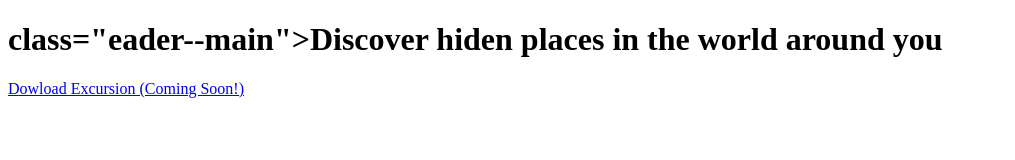
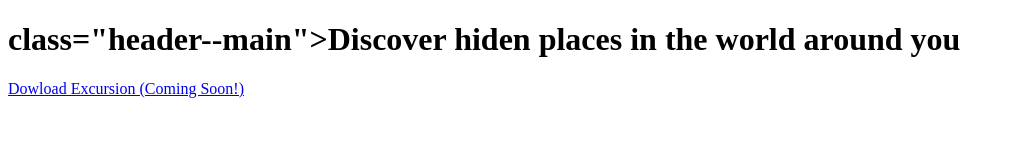
Before and after one commit to BenjamiLudvik/EXCURSION, a plain HTML site: page index.html in a window 1280 px wide. Shown: the whole page, without its empty margins (0-1015 px from the left). Drawn offline with Linux system fonts and the light colour scheme.

Commit message:
Added header--main style

```diff
--- a/index.html
+++ b/index.html
@@ -8,7 +8,7 @@
         <link real="stylesheet" type="text/css" href="resources/css/style.css">
      </head>
 <body>
-<h1> class="eader--main">Discover hiden places in the world around you</h1>
+<h1> class="header--main">Discover hiden places in the world around you</h1>
 <p><a href="#">Dowload Excursion (Coming Soon!)</a></p>
 
 </body>
```
